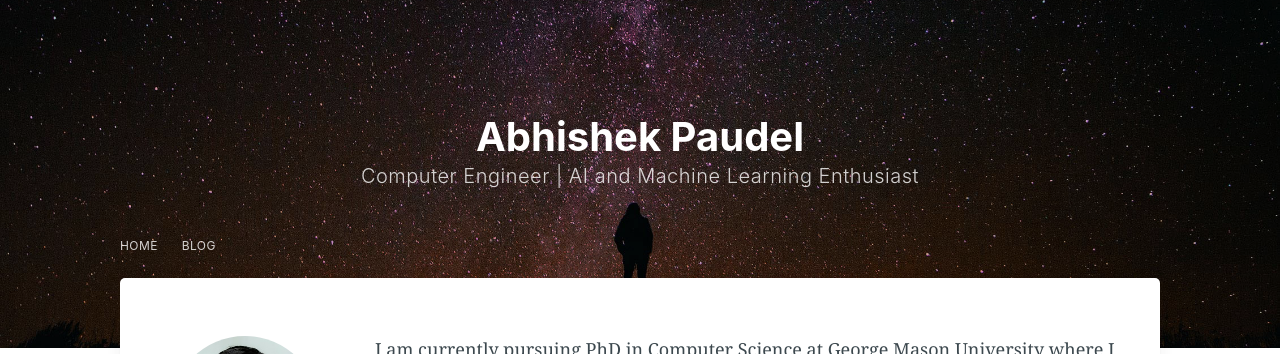
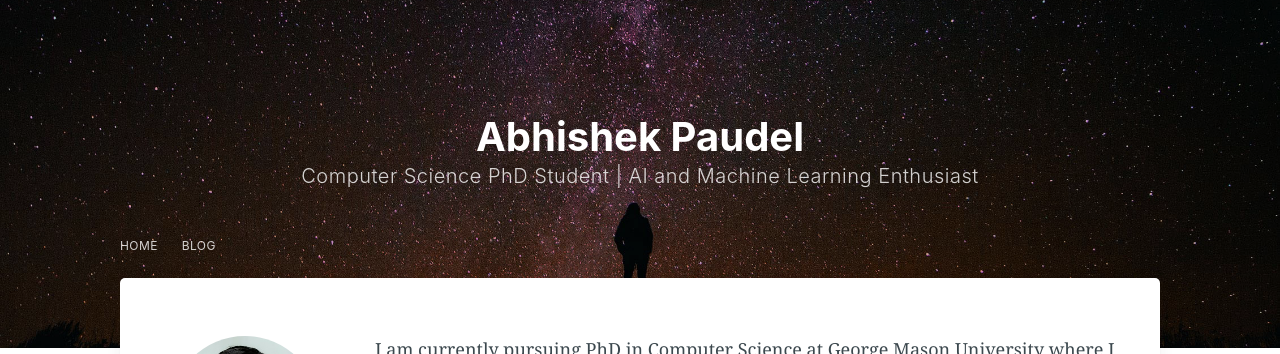
Before and after one commit to abpaudel/abpaudel.github.io, a Jekyll site: the page built from index.html, in a window 1280 px wide. Shown: the top 354 px of the page. Built offline with Jekyll 4.4.1, drawn with Linux system fonts in a browser that asks for light colours; nearby versions of some CDN libraries; comment, search, counter and statistics services are not loaded.

Commit message:
update description and GA id

```diff
--- a/_config.yml
+++ b/_config.yml
@@ -6,7 +6,7 @@ language: 'en-us'
 baseurl: ''
 
 title: Abhishek Paudel
-description: Computer Engineer | AI and Machine Learning Enthusiast
+description: Computer Science PhD Student | AI and Machine Learning Enthusiast
 author: Abhishek Paudel
 cover: assets/img/blog-cover.jpg
 logo_dark: assets/img/favicon.png
@@ -26,7 +26,7 @@ linkedin: abpaudel
 disqus: True
 disqus_shortname: abpaudel
 
-google_analytics:  UA-52700205-1
+google_analytics:  UA-52700205-2
 
 permalink: /blog/:slug/
 
```
